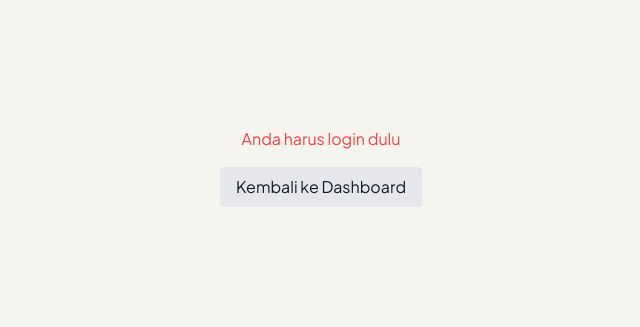
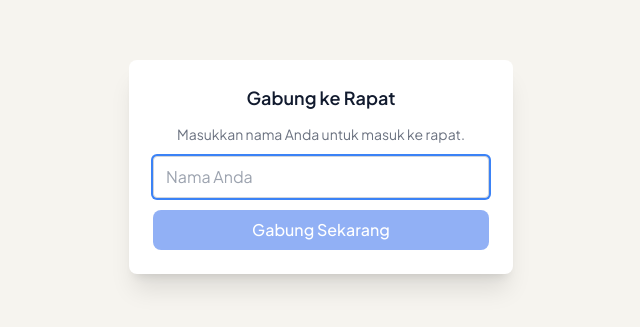
Before and after one commit to edethalfonsina22-collab/simak-app, a React (Vite) app: page /rapat/1 in a window 1280 px wide. Shown: the part 233-560 px from the top of the page, without its empty margins (319-959 px from the left). Built offline with nearby package versions, Linux system fonts and the light colour scheme; no server answers.

Commit message:
Update RapatVideo.jsx

```diff
--- a/src/pages/RapatVideo.jsx
+++ b/src/pages/RapatVideo.jsx
@@ -17,6 +17,12 @@ export default function RapatVideo() {
   // halaman berkedip lalu balik ke dashboard.
   const [connError, setConnError] = useState(null)
 
+  // BARU: dukungan peserta tamu (belum/tidak login) — mereka klik link rapat
+  // langsung dan cukup isi nama, tanpa perlu login dulu. Kalau session ada
+  // (user login), nama diambil otomatis dari akun seperti sebelumnya.
+  const [namaTamu, setNamaTamu] = useState('')
+  const [namaTamuTerkirim, setNamaTamuTerkirim] = useState(null)
+
   // State untuk live streaming
   const [showStreamForm, setShowStreamForm] = useState(false)
   const [rtmpUrl, setRtmpUrl] = useState('')
@@ -25,19 +31,29 @@ export default function RapatVideo() {
   const [streamError, setStreamError] = useState(null)
   const [streamLoading, setStreamLoading] = useState(false)
 
+  // Nama peserta: kalau sudah login pakai nama/email akunnya (otomatis),
+  // kalau tamu pakai nama yang mereka isi lewat form di bawah.
+  const namaPeserta = session?.user
+    ? session.user.user_metadata?.full_name || session.user.email || session.user.id
+    : namaTamuTerkirim
+
   useEffect(() => {
+    // session === undefined artinya AuthContext masih mengecek status login,
+    // tunggu dulu supaya tidak salah kira "belum login" padahal masih loading.
+    if (session === undefined) return
+
+    // Tamu (tidak login) yang belum isi nama: tampilkan form dulu, jangan
+    // ambil token dulu.
+    if (!session?.user && !namaTamuTerkirim) return
+
     const fetchToken = async () => {
-      if (!session?.user) {
-        setError('Anda harus login dulu')
-        return
-      }
       try {
         const res = await fetch('/api/livekit-token', {
           method: 'POST',
           headers: { 'Content-Type': 'application/json' },
           body: JSON.stringify({
             roomName: roomId,
-            participantName: session.user.email || session.user.id,
+            participantName: namaPeserta,
           }),
         })
         if (!res.ok) {
@@ -50,7 +66,13 @@ export default function RapatVideo() {
       }
     }
     fetchToken()
-  }, [roomId, session])
+  }, [roomId, session, namaTamuTerkirim])
+
+  function gabungSebagaiTamu(e) {
+    e.preventDefault()
+    if (!namaTamu.trim()) return
+    setNamaTamuTerkirim(namaTamu.trim())
+  }
 
   async function mulaiStreaming(e) {
     e.preventDefault()
@@ -128,6 +150,48 @@ export default function RapatVideo() {
         >
           Kembali ke Dashboard
         </button>
+      </div>
+    )
+  }
+
+  // Masih mengecek status login — tunggu sebentar sebelum putuskan tamu/login.
+  if (session === undefined) {
+    return (
+      <div className="min-h-screen flex items-center justify-center bg-paper">
+        <p>Memuat...</p>
+      </div>
+    )
+  }
+
+  // Tamu (tidak login) dan belum isi nama: minta nama dulu sebelum join.
+  if (!session?.user && !namaTamuTerkirim) {
+    return (
+      <div className="min-h-screen flex items-center justify-center bg-paper px-4">
+        <form
+          onSubmit={gabungSebagaiTamu}
+          className="bg-white rounded-lg shadow-xl p-6 w-full max-w-sm flex flex-col gap-3"
+        >
+          <h1 className="text-lg font-semibold text-center">Gabung ke Rapat</h1>
+          <p className="text-sm text-gray-500 text-center">
+            Masukkan nama Anda untuk masuk ke rapat.
+          </p>
+          <input
+            type="text"
+            value={namaTamu}
+            onChange={(e) => setNamaTamu(e.target.value)}
+            placeholder="Nama Anda"
+            className="px-3 py-2 rounded border border-gray-300 focus:outline-none focus:ring-2 focus:ring-blue-500"
+            autoFocus
+            required
+          />
+          <button
+            type="submit"
+            disabled={!namaTamu.trim()}
+            className="px-4 py-2 rounded-lg bg-blue-600 text-white font-medium hover:bg-blue-700 disabled:opacity-50"
+          >
+            Gabung Sekarang
+          </button>
+        </form>
       </div>
     )
   }
```
